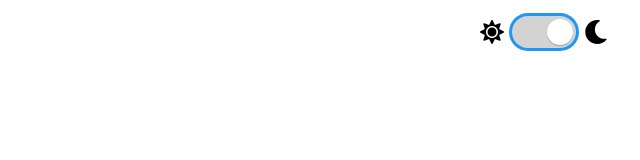
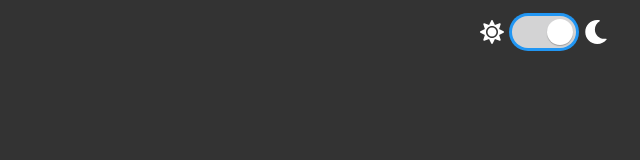
Before and after one commit to SosnaO/goit-js-hw-10-food-service, a website built with Parcel: page src/index.html in a window 1280 px wide. Both pictures are taken after a click on the label 1184 px from the left and 32 px from the top of the page. Shown: the whole page, without its empty margins (640-1280 px from the left). Built offline with nearby package versions, Linux system fonts and the light colour scheme.

Commit message:
добавила dark-theme

```diff
--- a/src/index.js
+++ b/src/index.js
@@ -2,8 +2,30 @@ import './sass/main.scss';//было
 import Menu from './menu.hbs'//разметка элемента меню которая должна получаться по шаблону
 import lists from './menu.json'// список в  меню
 
+
+const Theme = {
+  LIGHT: 'light-theme',
+  DARK: 'dark-theme',
+};
 const MenuList = document.querySelector('.js-menu');//разметка index.html  куда надо ложить меню
-//console.log(PriceMenu);
+const Toggle = document.querySelector('#theme-switch-toggle');  //переключатtль
+
+Toggle.addEventListener('change', onSwitchToggle); //слушатель переключателя
+function onSwitchToggle(event) {
+  console.log(event.currentTarget.checked);
+  console.log(document.body.classList)
+  //event.currentTarget.checked=document.body.classList.add(Theme.DARK);
+  if (Toggle.checked === true)
+  {document.body.classList.add(Theme.DARK) }
+  else {
+    document.body.classList.remove(Theme.DARK)
+&&
+    document.body.classList.add(Theme.LIGHT)
+  }
+}
+
+
+
 const MenuCall = CreateMenuCall(lists);//функция со списком меню
 MenuList.insertAdjacentHTML('beforeend', MenuCall);
 function CreateMenuCall(lists) {
```
Also changed, not shown: src/index.html (+1 -0 lines).
